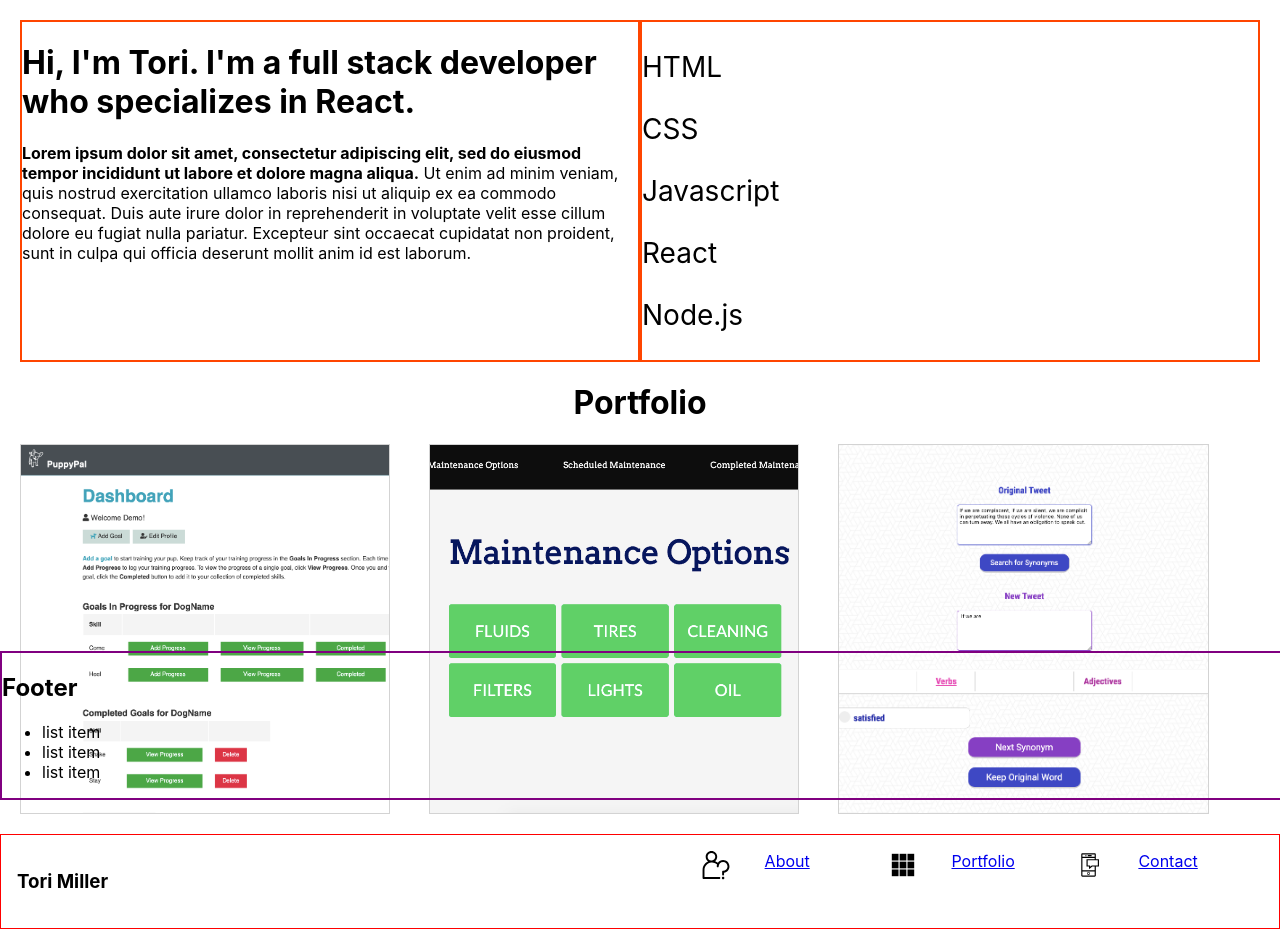
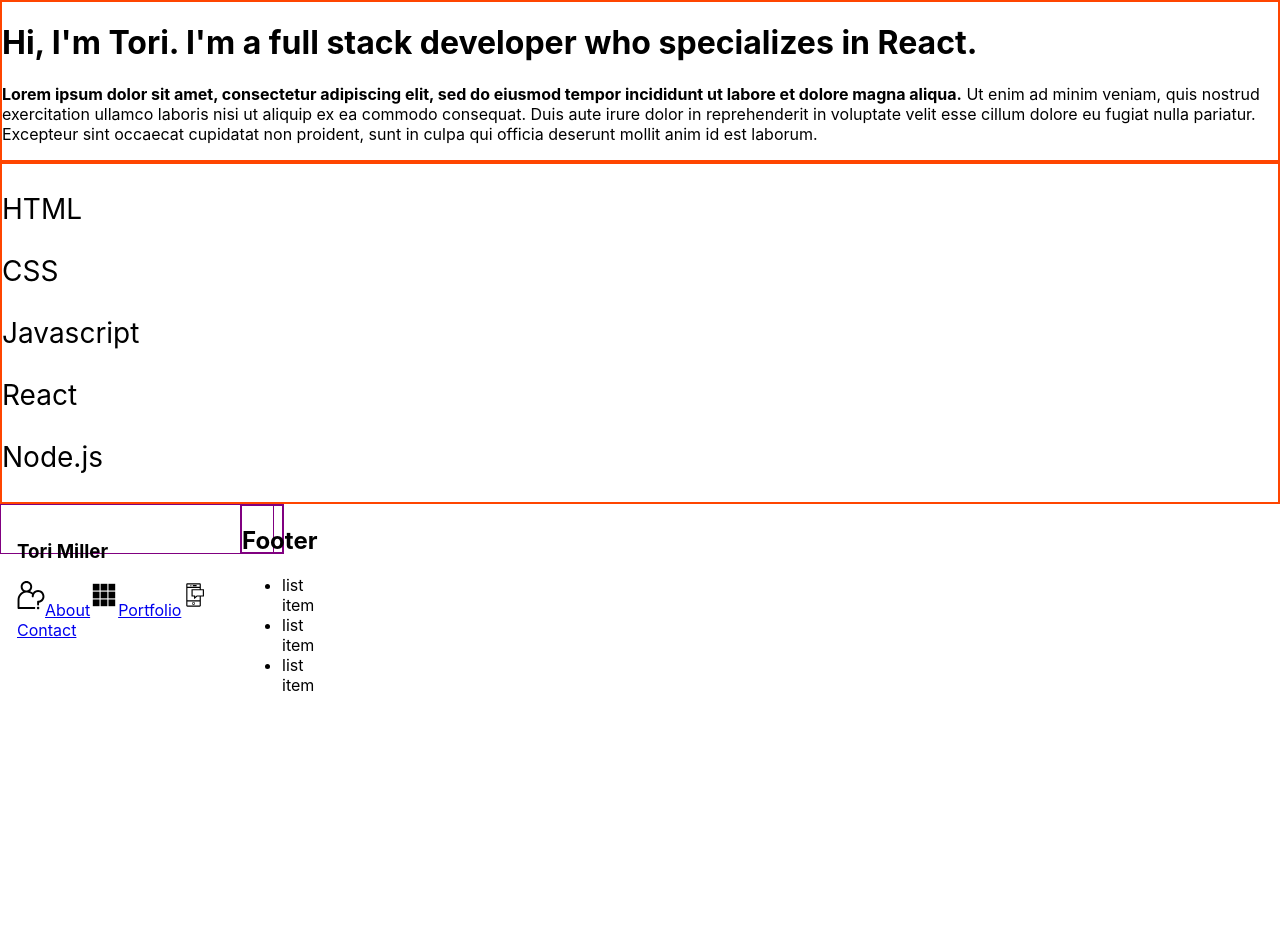
Before and after one commit to torimiller/portfolio, a React (Create React App) app in the folder client/: page / in a window 1280 px wide. Shown: the top 952 px of the page. Before the commit the page ends 929 px from the top, so only its background shows below. Built offline with nearby package versions, Linux system fonts and the light colour scheme.

Commit message:
grid layout

```diff
--- a/client/src/App.css
+++ b/client/src/App.css
@@ -1,16 +1,32 @@
 html, body {
   height: 100%;
+}
+
+.container {
+  display: grid;
+  grid-template-columns: 40px 50px 100px 50px 40px;
+  grid-template-rows: 50px 100px 100px 100px 50px;
+  position: absolute;
+  width: 100%;
+  height: 100%;
+  /* position: absolute;
+  width: 100%;
+  height: 100%; */
 }
 
 
 /* NAV */
 
 .nav-wrapper {
-  border: 1px solid red;
+  border: 1px solid purple;
   padding: 1em;
   margin: 0px auto;
-  display: grid;
-  grid-template-columns: 55% 5% 10% 5% 10% 5% 10%;
+  width: 100%;
+  grid-column-start: 1;
+  grid-column-end: 5;
+  grid-row: 1;
+  /* display: grid;
+  grid-template-columns: 55% 5% 10% 5% 10% 5% 10%; */
 }
 
 .wrapper > Link {
@@ -23,8 +39,8 @@ html, body {
     border: 2px solid green;
     padding: 1em;
     margin: 0px auto;
-    display: grid;
-    grid-template-columns: 55% 5% 10% 5% 10% 5% 10%;
+    /* display: grid;
+    grid-template-columns: 55% 5% 10% 5% 10% 5% 10%; */
   }
 
   .nav-link {
@@ -36,9 +52,9 @@ html, body {
 /* ABOUT */
 
 .about-wrapper {
-  display: grid;
-  grid-template-columns: 50% 50%;
-  margin: 20px;
+  grid-column-start: 1;
+  grid-column-end: 5;
+  grid-row: 2;
 }
 
 .about-col {
@@ -54,8 +70,8 @@ html, body {
 }
 
 .portfolio-preview-thumbnail-wrapper {
-  display: grid;
-  grid-template-columns: 33% 33% 33%;
+  /* display: grid;
+  grid-template-columns: 33% 33% 33%; */
 }
 
 .portfolio-preview-thumbnail-wrapper > img {
@@ -67,7 +83,8 @@ html, body {
 /* PORTFOLIO */
 
 .portfolio {
-  position: relative;
+  display: flex;
+  flex-direction: column;
 }
 
 .portfolio-h1 {
@@ -80,14 +97,14 @@ html, body {
 
 .portfolio-piece-left {
   border: 1px solid magenta;
-  display: grid;
-  grid-template-columns: 40% 60%;
+  /* display: grid;
+  grid-template-columns: 40% 60%; */
 }
 
 .portfolio-piece-right {
   border: 1px solid magenta;
-  display: grid;
-  grid-template-columns: 60% 40%;
+  /* display: grid;
+  grid-template-columns: 60% 40%; */
 }
 
 .portfolio-image {
@@ -117,6 +134,6 @@ html, body {
 .footer {
   border: 2px solid purple;
   width: 100%;
-  position: absolute;
-  bottom: 0;
+  /* position: absolute;
+  bottom: 0; */
 }
--- a/client/src/App.js
+++ b/client/src/App.js
@@ -16,7 +16,7 @@ function App() {
       <Router>
       <Route exact path="/" component={ About } />
         <section className="container">
-          <Navbar className="nav"/>
+          <Navbar />
           <Route exact path="/about" component={ About } />
           <Route exact path="/portfolio" component={ Portfolio } />
           <Route exact path="/contact" component={ Contact } />
--- a/client/src/components/About/About.js
+++ b/client/src/components/About/About.js
@@ -27,14 +27,14 @@ const About = () => {
                     <p className="skill">Node.js</p>
                 </div>
             </div>
-            <div className="portfolio-preview-wrapper">
+            {/* <div className="portfolio-preview-wrapper">
                 <h1 className="portfolio-h1">Portfolio</h1>
                 <div className="portfolio-preview-thumbnail-wrapper">
                 <img src={puppypal} className="puppypal" alt="puppypal-thumbnail" />
                 <img src={autolog} className="autolog" alt="autolog-thumbnail" />
                 <img src={twitter} className="twitter" alt="twitter-thumbnail" />
                 </div>
-            </div>
+            </div> */}
         </Fragment>
     )
 }
```
